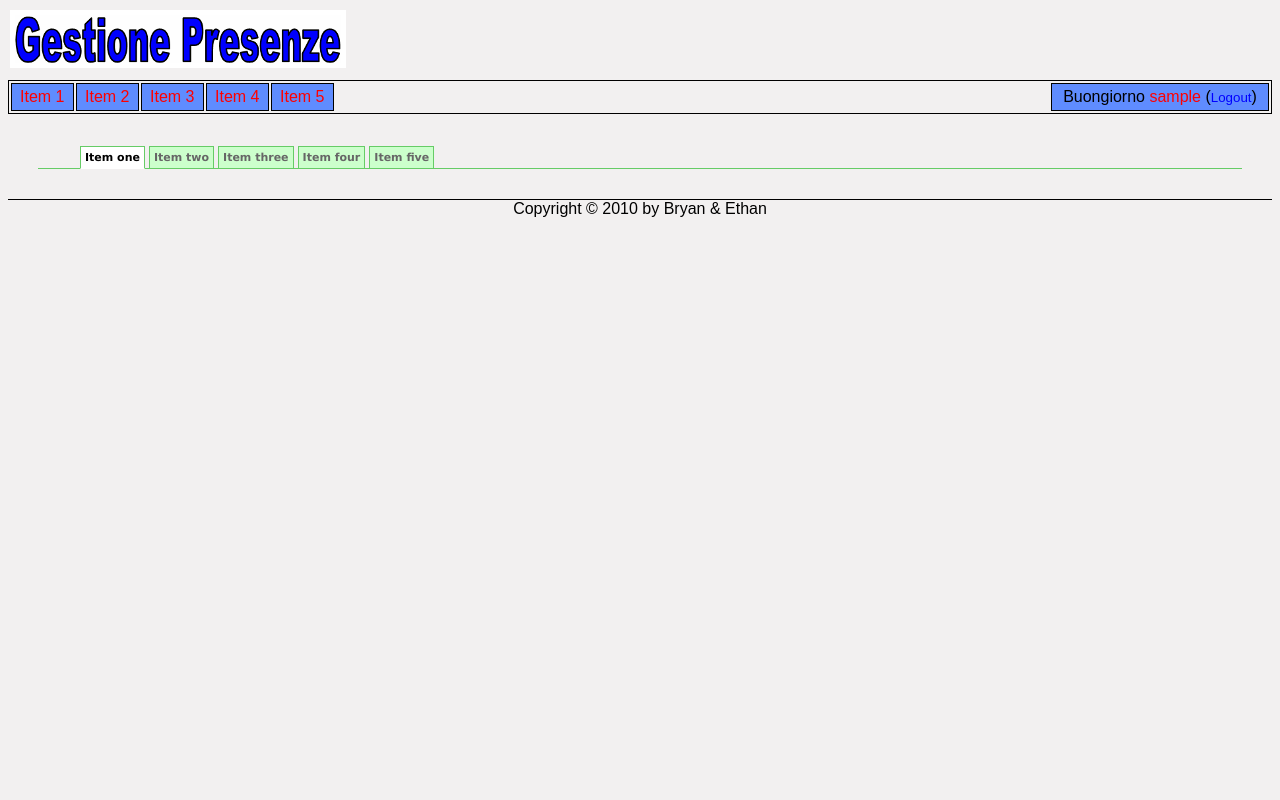
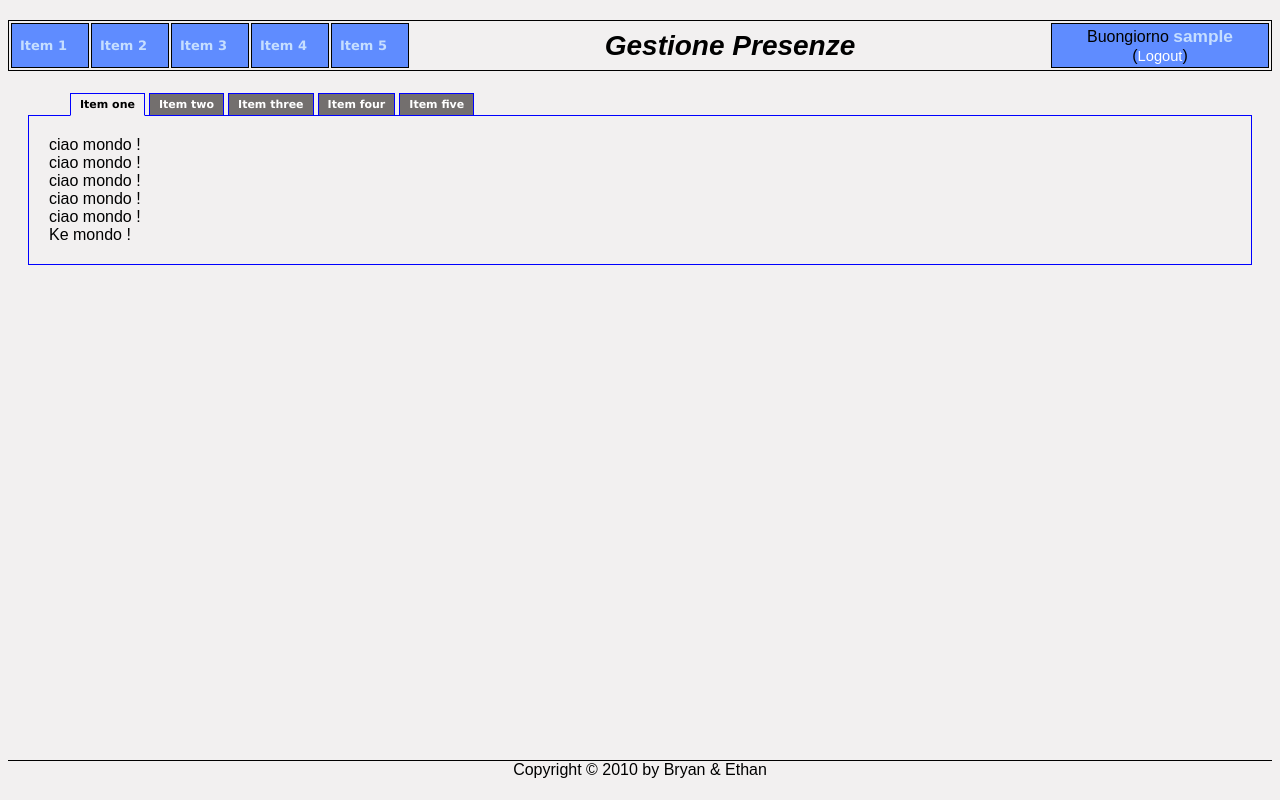
Before and after one commit to runners91/gestionepres, a PHP site: page /php/ in a window 1280 px wide. Run offline with PHP 8.4, Linux system fonts and the light colour scheme; the visitor is signed in with stand-in values (Sample User, id 1).

Commit message:
qualche piccola modifica...versione base 1 cmq

```diff
--- a/GestionePresenze/classi/Database.php
+++ b/GestionePresenze/classi/Database.php
@@ -13,7 +13,7 @@ class Database{
     private $conn = null;
     private $server = "localhost";
     private $username = "root";
-    private $password = "admin";
+    private $password = "";
     private $db = "gestione_presenze";
 
     function __construct(){
--- a/GestionePresenze/index.php
+++ b/GestionePresenze/index.php
@@ -11,15 +11,14 @@
         <title>Gestione Presenze</title>
         <link rel="stylesheet" href="style.css" type="text/css" />
     </head>
-    <body OnLoad="document.loginForm.username.focus();">
+    <body>
+        <div id="pagina">
         <div id="header">
-           <div class="mainTitle"><img class="titleImg" src="img/titolo.png" alt="titolo" /></div>
            <?php if(isset($_SESSION['username'])){ ?>
            <table class="menu">
                <tr>
                    <td class="menuItem">
-                        <a class="menuLink" href="?page=item1">Item 1</a>
-
+                        <a class="menuLink" href="#S">Item 1</a>
                    </td>
                    <td class="menuItem">
                        <a class="menuLink" href="#">Item 2</a>
@@ -33,19 +32,35 @@
                    <td class="menuItem">
                        <a class="menuLink" href="#">Item 5</a>
                    </td>
-                   <td class="menuSpace">
-
+                   <td>
+                       <div class="mainTitle">Gestione Presenze</div>
                    </td>
                    <td class="messaggioUtente">
                        <?php stampaMessaggio(); ?>
                    </td>
                </tr>
-           </table>
-           <?php } ?>
+           </table> <?php
+           }
+           else{ ?>
+                <div class="mainTitle">Gestione Presenze</div> <?php
+           } ?>
         </div>
+
+
+
         <div id="corpo">
-           <?php include("pagine/home.php"); ?>
+           <?php
+                if(!isset($_SESSION['username'])){
+                    login();
+                }
+                else{
+                    include("pagine/home.php");
+                }
+           ?>
         </div>
+        </div>
+
+
         <div id="footer">
             Copyright &copy 2010 by Bryan & Ethan
         </div>
--- a/GestionePresenze/pagine/home.php
+++ b/GestionePresenze/pagine/home.php
@@ -6,4 +6,13 @@
         <li><a href="#">Item four</a></li>
         <li><a href="#">Item five</a></li>
     </ul>
+
+    <div id="contenuto">
+        ciao mondo !<br>
+        ciao mondo !<br>
+        ciao mondo !<br>
+        ciao mondo !<br>
+        ciao mondo !<br>
+        Ke mondo !<br>
+    </div>
 </div>
--- a/GestionePresenze/pagine/login.php
+++ b/GestionePresenze/pagine/login.php
@@ -4,30 +4,33 @@ if($_POST){
     login(false);
 }
 
-
 function login($stampa = true){
     $username = $_POST['username'];
     $password = $_POST['password'];
+    $msg = "";
 
-    if(!$_POST){
-        stampaForm();
-    }
-    else if($username=="" || $password==""){
-        if($stampa) stampaForm("Username o password non inseriti !");
+    if($_POST){
+        if($username=="" || $password==""){
+            $msg = "Username o password non inseriti !";
         }
         else{
-        $rs = Database::getInstance()->eseguiQuery("select username as c from dipendenti
-                                                    where (BINARY username = '".$username."') and password = md5('".$password."')");
+            $rs = Database::getInstance()->eseguiQuery("select username as c from dipendenti where (BINARY username = '".$username."') and password = md5('".$password."')");
             if($rs->RecordCount() == 1){
                 $_SESSION['username'] = $username;
             }
             else{
-            if($stampa) stampaForm("Username o password errati !");
+                $msg = "Username o password errati !";
             }
         }
     }
+    if($stampa) stampaForm($msg);
+}
 
 function stampaForm($messaggio = ""){ ?>
+<body onLoad="document.loginForm.username.focus();">
+<table width="100%">
+    <tr>
+        <td align="center">
             <div>
                 <form name="loginForm" method="POST" action="<?php echo $_SERVER[PHP_SELF] ?>">
                 <table class="loginForm">
@@ -66,10 +69,14 @@ function stampaForm($messaggio = ""){ ?>
                 </table>
                 </form>
             </div>
+        </td>
+    </tr>
+</table>
+</body>
 <?php
 }
 
 function stampaMessaggio(){ ?>
-    <nobr>Buongiorno <a class="linkUser" href="#"><?php echo $_SESSION['username']; ?></a>
-    (<a class="linkAiuti" href="<?php session_destroy(); ?>">Logout</a>)</nobr>
+    Buongiorno <a class="linkUser" href="#"><?php echo $_SESSION['username']; ?></a>
+    (<a class="linkAiuti" href="<?php session_destroy(); ?>">Logout</a>)
 <?php } ?>
--- a/GestionePresenze/style.css
+++ b/GestionePresenze/style.css
@@ -1,13 +1,22 @@
-/*********************** IMPOSTAZIONE DELLA PAGINA *****************************/
+/*********************** ELEMENTI DELLA PAGINA *****************************/
 body {
     font-family: arial;
     background-color: #F2F0F0; /* grigio chiarissimo */
+    height: 95%;
+}
+#pagina {
+    height: 100%;
+    margin: 0 auto -20px; /* margine negativo altezza footer */
 }
 #header {
-
+    margin-top: 20px;
 }
 #corpo {
-    padding: 30px;
+    padding: 20px;
+}
+#contenuto{
+    border: 1px solid blue;
+    padding: 20px;
 }
 #footer {
     border-top: 1px solid black;
@@ -22,20 +31,11 @@ body {
     border: 1px solid #494949; /* Grigio scuro */
     -moz-border-radius: 3px;
 }
-.standartButton {
-
-}
 .mainTitle {
-    text-align: left;
+    text-align: center;
     font-weight: bold;
-    font-size: 28pt;
-    text-decoration: underline;
-    font-family: heleverica;
-}
-.titleImg {
-    margin: 2px;
-    padding: 5px;
-    background-color: white;
+    font-size: 21pt;
+    font-style: italic;
 }
 /*******************************************************************************/
 
@@ -50,21 +50,22 @@ body {
 }
 .menuItem {
     border: 1px solid black;
-    padding: 4px 8px 4px 8px;
+    padding: 2px 8px 2px 8px;
     background-color: #5F8CFF; /* Celeste scuro */
-    width: 45px;
+    width: 60px;
 }
 .menuLink {
     font-size: 12pt;
-    color: red;
+    color: #C6DEFF; /* bianco celeste */
     text-decoration: none;
+    font: bold 13px verdana, arial, sans-serif;
 }
 .menuLink:hover {
     text-decoration: underline;
 }
 .messaggioUtente {
     background-color: #5F8CFF; /* Celeste scuro */
-    padding: 4px 8px 4px 8px;
+    padding: 2px 8px 2px 8px;
     border: 1px solid black;
     -moz-border-radius: 5px;
     text-align:center;
@@ -72,44 +73,37 @@ body {
 }
 /*******************************************************************************/
 
-/************************************** GESTIONE TAB **************************/
+/********************************* COMPONENTI DEI TAB **************************/
 ul#tabList {
     font: bold 11px verdana, arial, sans-serif;
     list-style-type: none;
     padding-bottom: 24px;
-    border-bottom: 1px solid #6c6;
     margin: 0;
 }
-
 ul#tabList li {
     float: left;
-    height: 21px;
-    background-color: #cfc;
+    background-color: #736F6E; /* grigio */
     margin: 2px 2px 0 2px;
-    border: 1px solid #6c6;
+    border: 1px solid blue;
+    padding: 0 5px 0 5px;
 }
-
 ul#tabList li#selectedTab {
-    border-bottom: 1px solid #fff;
-    background-color: #fff;
+    border-bottom: 1px solid #F2F0F0; /* grigio chiarissimo */
+    background-color: #F2F0F0; /* grigio chiarissimo */
 }
-
 li#selectedTab a {
-    color: #000;
+    color: black;
 }
-
 #tabList a {
     float: left;
     display: block;
-    color: #666;
+    color: white;
     text-decoration: none;
     padding: 4px;
 }
-
-#tabList a:hover {
-    background: #fff;
+#tabList li:hover {
+    background-color: #41383C; /* grigio scuro */
 }
-
 /*******************************************************************************/
 
 
@@ -122,16 +116,17 @@ li#selectedTab a {
 }
 .linkAiuti {
     text-decoration: none;
-    font-size: 10pt;
-    color: blue;
+    font-size: 11pt;
+    color: white;
 }
 .linkAiuti:hover {
     text-decoration: underline;
 }
 .linkUser {
     text-decoration: none;
-    color: red;
-    font-size: 12pt;
+    color: #C6DEFF; /* bianco celeste */
+    font-weight: bold;
+    font-size: 13pt;
 }
 .linkUser:hover {
     text-decoration: underline;
@@ -143,15 +138,6 @@ li#selectedTab a {
     border: 1px solid black;
     -moz-border-radius: 5px;
 }
-/*******************************************************************************/
-
-
-
-/***************************** CONTENUTO DELLA PAGINA **************************/
-.contenuto {
-    width: 100%;
-}
-
 /*******************************************************************************/
 
 
```
Also changed, not shown: GestionePresenze/pagine/login2.php (deleted, +0 -21 lines). Lines whose indentation alone changed are shown as unchanged.
